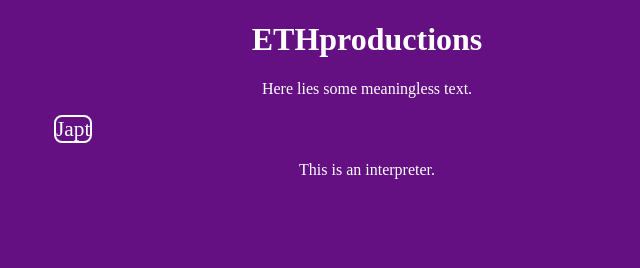
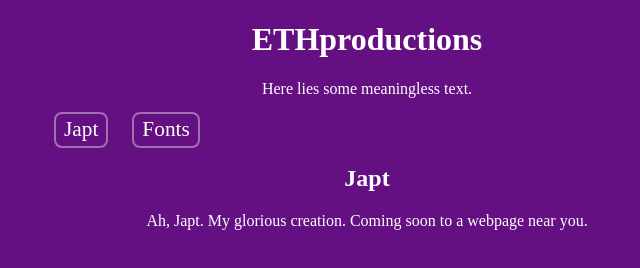
Before and after one commit to ETHproductions/ethproductions.github.io, a plain HTML site: page index.html in a window 1280 px wide. Both pictures are taken after a click on the link "Japt". Shown: the whole page, without its empty margins (273-913 px from the left). Drawn offline with Linux system fonts and the light colour scheme.

Commit message:
Fixed a bunch of stuff
The project tabs actually work! \o/

```diff
--- a/index.html
+++ b/index.html
@@ -9,7 +9,7 @@
   color: white;
 }
 
-#japt {
+#japt, #fonts {
   display:none;
 }
 
@@ -20,22 +20,62 @@ table {
 
 a {
   font-size:16pt;
-  border:2px solid white;
+  padding-top:3px;
+  padding-bottom:5px;
+  padding-left:8px;
+  padding-right:8px;
+  border:2px solid #A070B0;
   border-radius:8px;
+  margin-right:20px;
 }
 </style>
 <script>
-function openjapt(){document.getElementById("japt").style.display="block";}
+var currenttab = "none";
+var currentdiv = null;
+var opacity = 100;
+function opentab (tabname) {
+  if(currenttab === tabname) return;
+  var interval;
+  if (currentdiv) {
+    for(opacity=20,a=[];opacity--;) {
+		a.push(opacity);
+		setTimeout(function(){currentdiv.style.opacity = a.shift()/20;},20*opacity);
+	}
+	setTimeout(whenDone,400);
+  } else { whenDone(); }
+  function whenDone (x) {
+    if(currentdiv) {
+      clearInterval(interval);
+      currentdiv.style.display="none";
+	}
+	currenttab = tabname;
+	currentdiv = document.getElementById(currenttab);
+	currentdiv.style.display="block";
+	currentdiv.style.opacity=0;
+	for(opacity=0,a=[];opacity++<20;) {
+		a.push(opacity);
+		setTimeout(function(){currentdiv.style.opacity = a.shift()/20;},20*opacity);
+	}
+  }
+}
 </script>
 </head>
 <body>
 <h1>ETHproductions</h1>
 <p>Here lies some meaningless text.</p>
 <table>
-<tr><td><a onclick="openjapt()">Japt</a></td></tr>
+<tr><td><a onclick="opentab('japt')">Japt</a></td><td><a onclick="opentab('fonts')">Fonts</a></td></tr>
 </table>
+
 <div id="japt">
-<p>This is an interpreter.</p>
+<h2>Japt</h2>
+<p>Ah, Japt. My glorious creation. Coming soon to a webpage near you.</p>
 </div>
+
+<div id="fonts">
+<h2>Fonts</h2>
+<p>Ah, fonts. My glorious collection of creations. There will be a list here.</p>
+</div>
+
 </body>
 </html>
```
